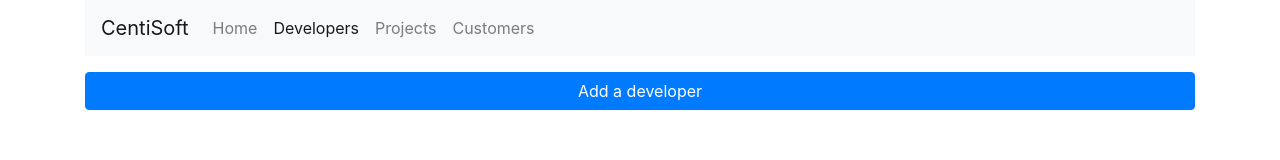
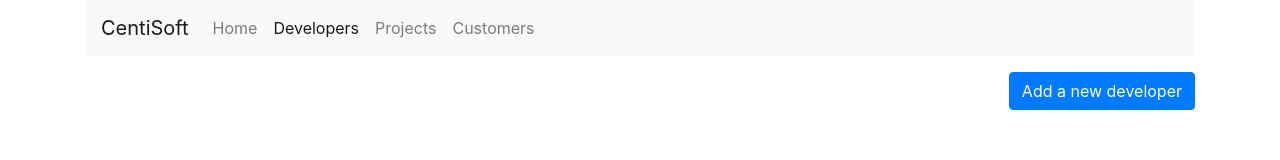
Before and after one commit to make-sans/CentiSoft-Frontend, a plain HTML site: page developers.html in a window 1280 px wide. Drawn offline with nearby package versions, Linux system fonts and the light colour scheme; no server answers.

Commit message:
Aligned add developer button to the right and changed text inside

```diff
--- a/developers.html
+++ b/developers.html
@@ -40,16 +40,17 @@
             </div>
         </div>
         <div class="row">
-            <div class="col-md-12">
-                <button type="button" class="btn btn-primary btn-large btn-block" id="add-developer-toggle-button">Add a
-                    developer</button>
+            <div class="col-md-12 text-right">
+                <button type="button" class="btn btn-primary btn-large" id="add-developer-toggle-button">
+                    Add a new developer
+                </button>
                 <form id="add-developer-form" style="display:none; margin-top: 1em;">
                     <div class="row">
                         <div class="col"><input type="text" class="form-control" name="Name" placeholder="Full name" />
                         </div>
                         <div class="col"><input type="text" class="form-control" name="Email" placeholder="Email" />
                         </div>
-                        <div class="col"><button id="submit-developer" class="form-control">Create developer</button>
+                        <div class="col"><button id="submit-developer" class="form-control">Add developer</button>
                         </div>
                     </div>
                 </form>
```
